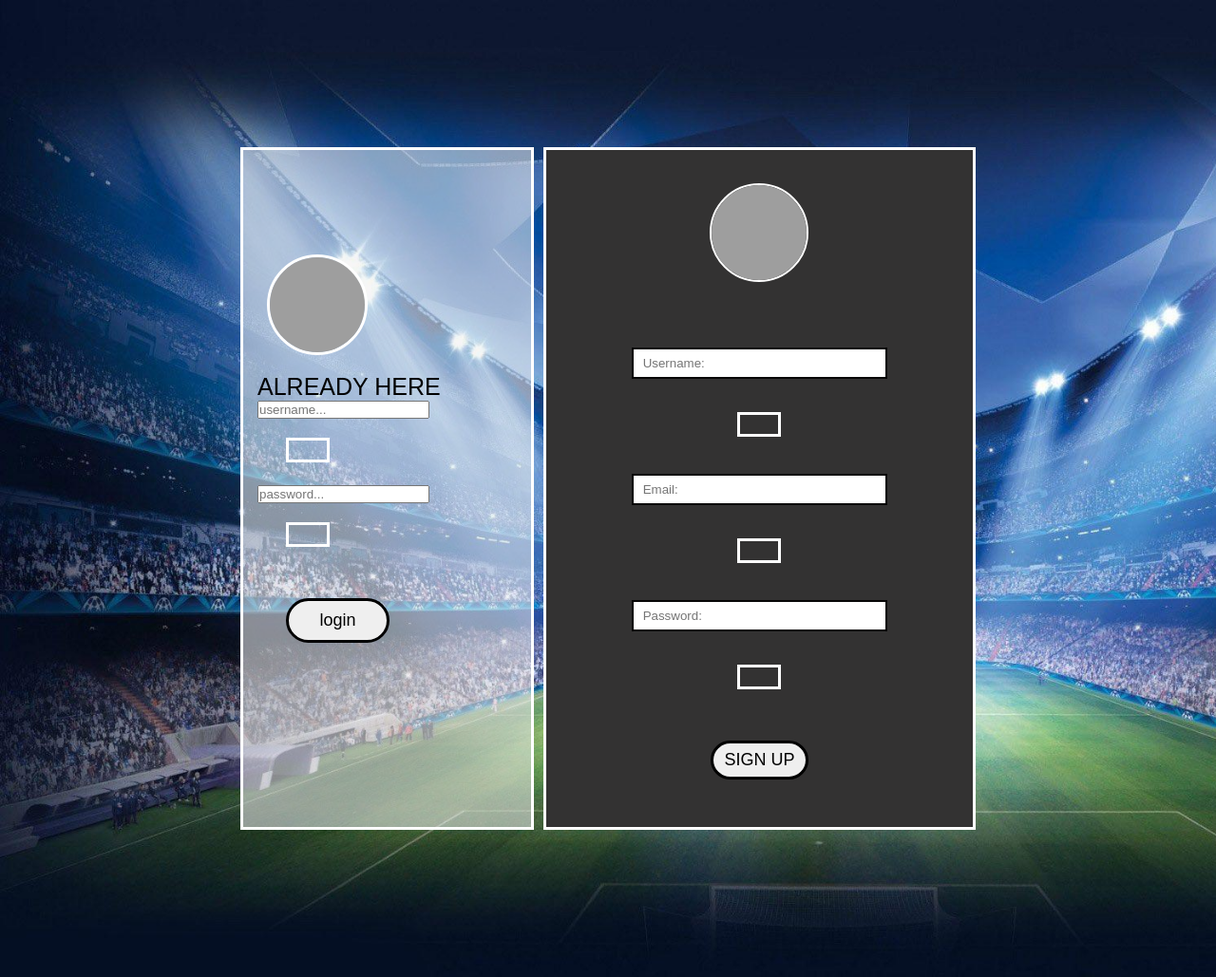
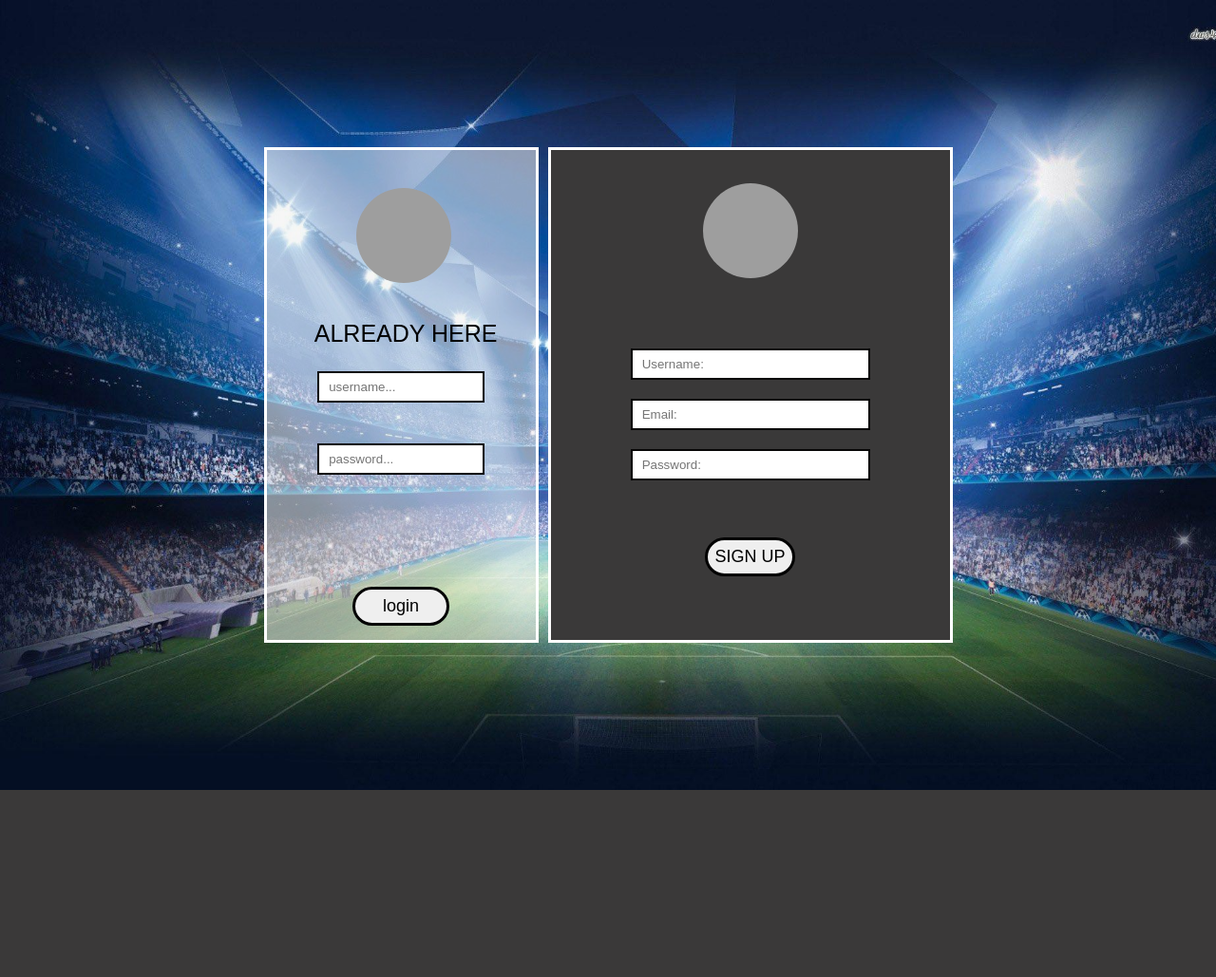
Before and after one commit to Rilindi101/Project, a PHP site: page /Login.html in a window 1280 px wide. Shown: the whole page at 95% size. After the commit the page ends 832 px from the top, so only its background shows below. Run offline with PHP 8.4, Linux system fonts and the light colour scheme; grey boxes are pictures that could not be loaded.

Commit message:
ndryshim ne css

```diff
--- a/login1.css
+++ b/login1.css
@@ -21,12 +21,15 @@
     height: 100%;
     justify-content:center ;
     flex-wrap: nowrap;
-    max-width: 80%;
+    max-width: 75%;
 
 }
+
+
 .leftSide{
-    display: flex;
+    display: block;
     justify-content: flex-start;
+    text-align: center;
     align-items: center;
     flex-direction: column;
     flex-wrap: nowrap;
@@ -42,13 +45,26 @@
     min-width: 150px;
 
 }
+.leftSide input[type="text"],input[type="password"]{
+  display: flex;
+  margin:  auto;
+  margin-top: 25px;
+  text-align: left;
+  border: 2px solid rgb(7, 6, 6);
+  padding: 14px 10px;
+  height: 1px;
+  width: 60%;
+  background-color: white;
+}
+
 .leftSide input[type="submit"]{
     display: block;
-
+    text-align: center;
     width: 40%;
     border: 3px solid black;
-    padding: 10px;
-    margin: 30px;
+    padding: 7px;
+    margin: auto;
+    margin-top: 100px;
     border-radius: 25px;
     font-family: fantasy;
     font-size: large;
@@ -69,16 +85,17 @@
     padding-bottom: 20px;
     height: auto;
     width: 60%;
-    background-color: rgb(51, 50, 50);
+    background-color: rgb(58, 57, 57);
     min-width: 250px;
 
 
 }
 .rightSide input[type="text"],.rightSide input[type="email"],.rightSide input[type="password"]{
-    border: 0;
+    border: none;
 
     display: block;
-    margin: 15px auto;
+    margin:  auto;
+    margin-top: 20px;
     text-align: left;
     border: 2px solid rgb(7, 6, 6);
     padding: 14px 10px;
@@ -86,13 +103,14 @@
     width: 60%;
     background-color: white;
 
-    transition: 0.25px;
+
 }
 .rightSide input[type="submit"]{
       display: block;
       border: 3px solid black;
       padding: 7px;
       margin: 30px auto;
+      margin-top: 60px;
       border-radius: 25px;
       width: 25%;
       font-family: fantasy;
@@ -101,32 +119,33 @@
       min-width: fit-content;
 }
 .rightSide img{
-    border: 2px solid rgb(255, 255, 255);
     margin: 15px 15px 50px 15px;
    padding: auto;
     color: black;
     border-radius: 50%;
-}
-.rightSide input[type="radio"]  {
-    display: none;
-    padding: 10px;
-    color: white;
 
 }
+
+
+
+
 .leftSide img{
-    margin: 10px;
-    border: 3px solid white;
+    margin-left: 5px;
+    margin-top:-60px ;
+    margin-bottom:30px ;
     border-radius: 50%;
+
 }
-label{
-    border: 3px solid rgb(255, 255, 255);
-    padding: 10px 20px ;
-    color: white;
-    display:inline-block;
-    margin: 20px 30px;
-    cursor: pointer;
+.rightSide label{
+    border: none;
+
 }
+
+
 p{
+  margin: auto;
+  margin-bottom: 15px;
+  margin-left: 10px;
     margin-top: 5px;
     font-family: fantasy;
 
@@ -138,11 +157,3 @@
 .rightSide input[type="submit"]:hover{
     background-color: rgb(41, 109, 197);
 }
-.rightSide input[type="radio"]:checked + label {
-    background-color: rgb(41, 109, 197);
-
-}
-.rightSide input[type="radio"]:checked + label :before {
-    background-color: blue;
-    border: 10px solid white;
-}
```
